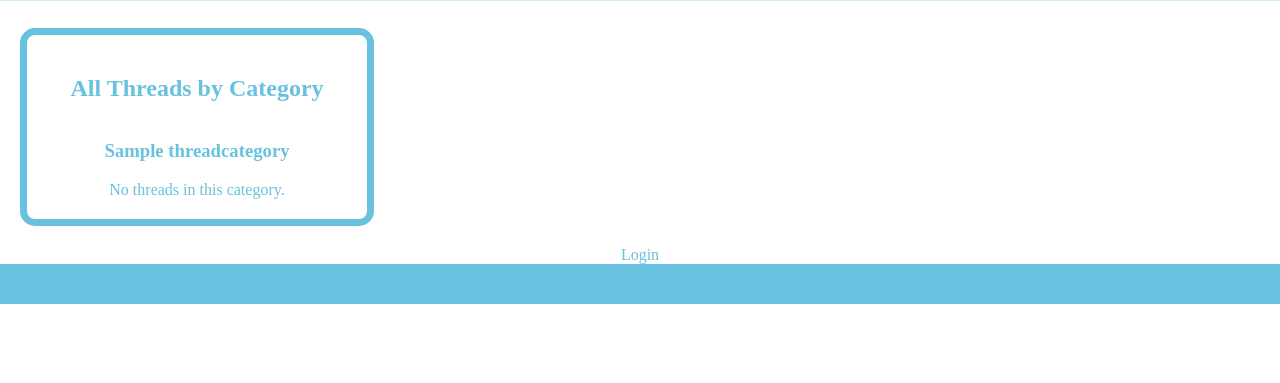
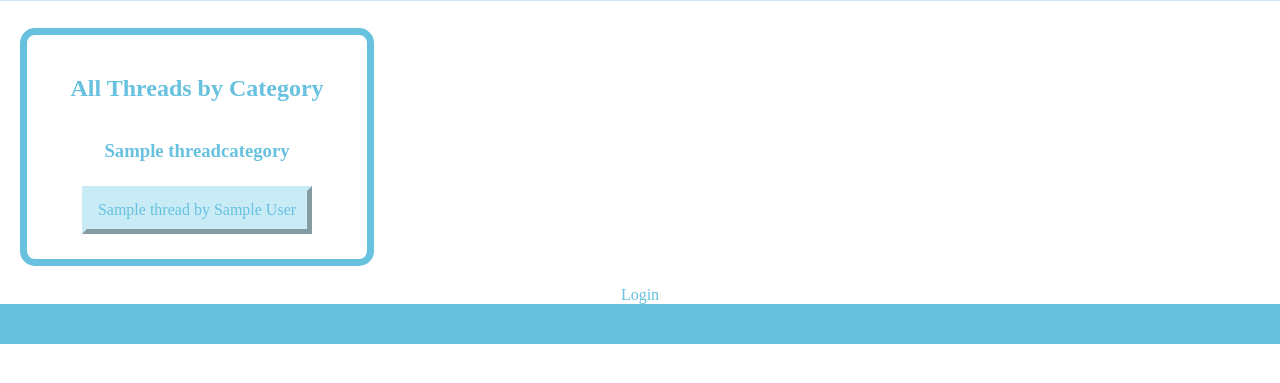
Before and after one commit to de-angeli/hobbysite-E-G-11, a Django app: page /forum/threads/ in a window 1280 px wide. Shown: the part 159-542 px from the top of the page. Run offline with Django 5.2, Linux system fonts and the light colour scheme; tables that the repository leaves empty hold one stand-in row (values such as "Sample post").

Commit message:
modified thread_list.html

```diff
--- a/forum/templates/forum/thread_list.html
+++ b/forum/templates/forum/thread_list.html
@@ -29,7 +29,7 @@
           {% for category in categories %}
             <h3>{{ category.name }}</h3>
             <ul>
-              {% for thread in category.filtered_posts %}
+              {% for thread in category.filtered_threads %}
                 <li class="existing">
                   <a href="{{ thread.get_absolute_url }}">{{ thread.title }}</a> by {{ thread.author }}
                 </li>
```
